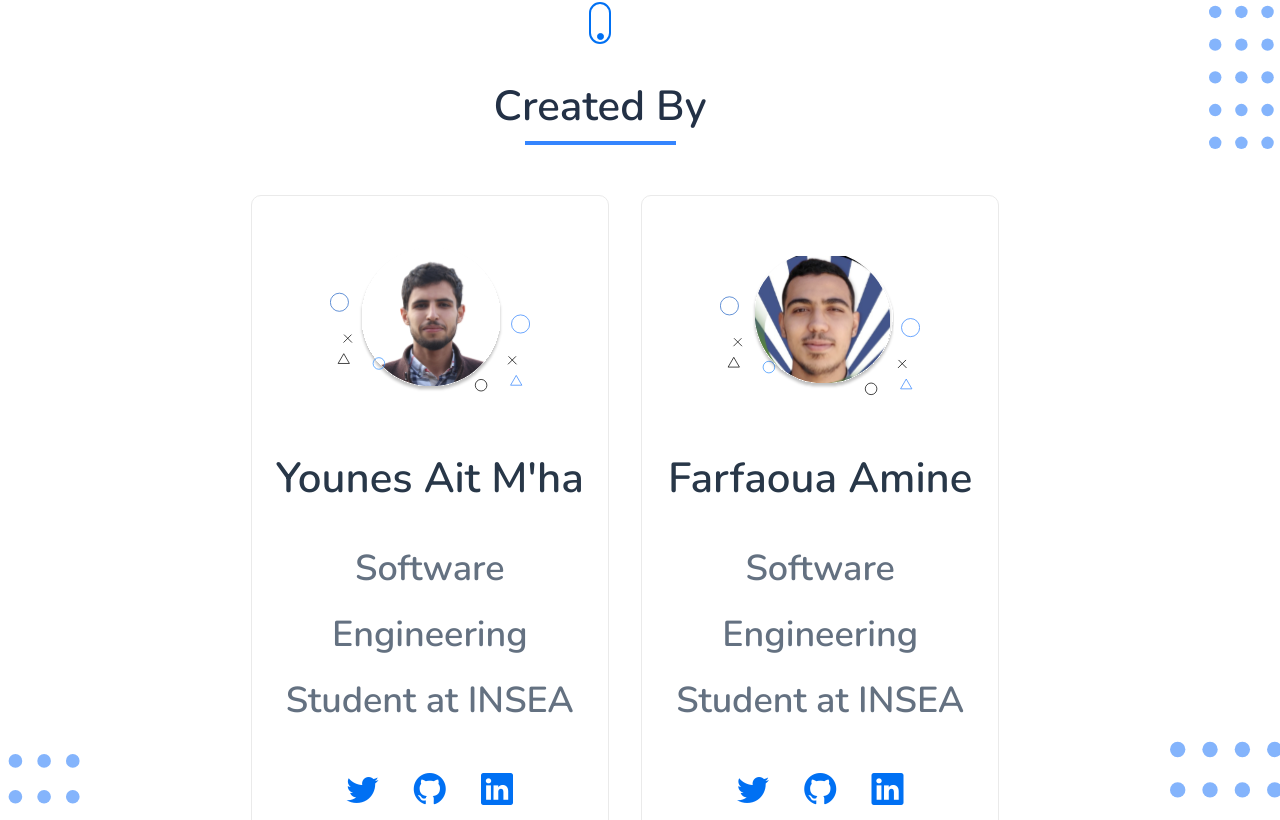
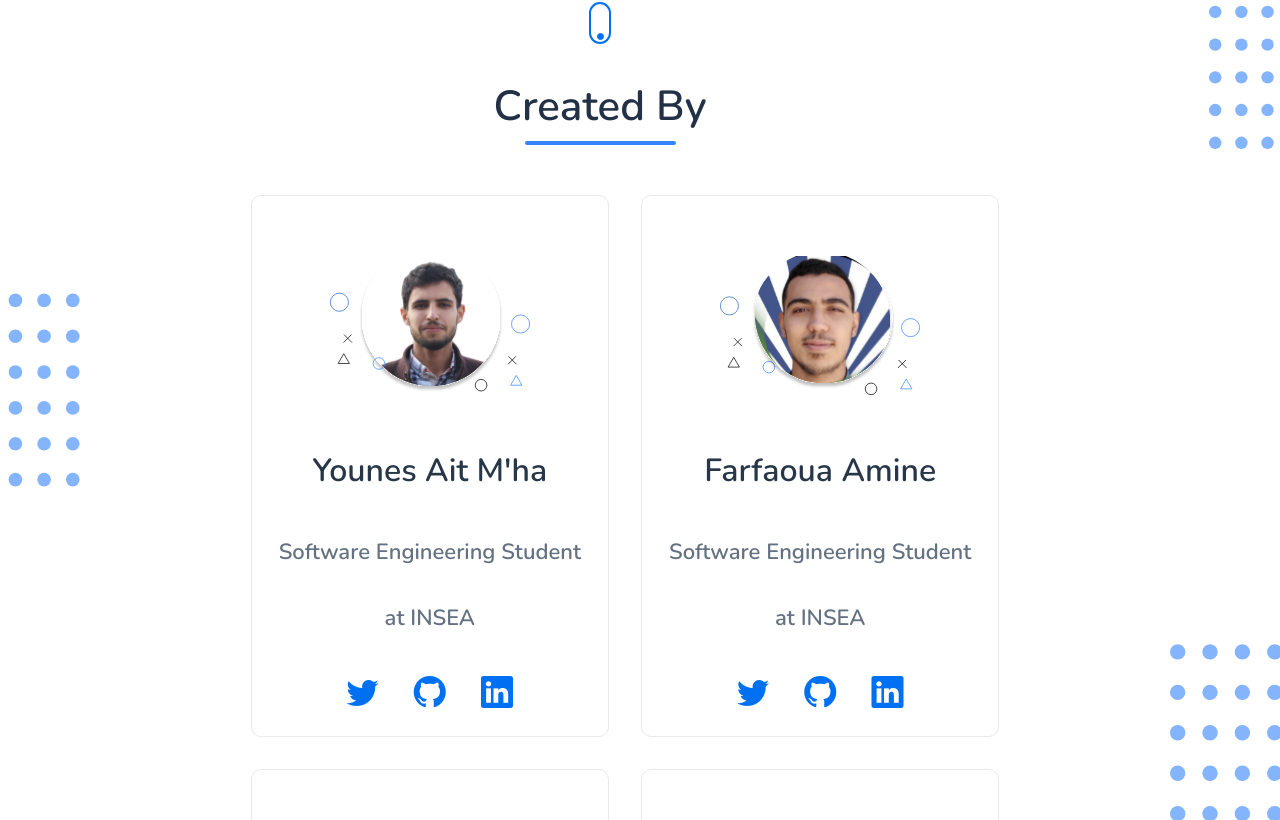
Before and after one commit to younesaitmha/Tribe-Video-App, a Next.js app: page / in a window 1280 px wide. Shown: the part 780-1600 px from the top of the page. Built offline with nearby package versions, Linux system fonts and the light colour scheme; no server answers.

Commit message:
add styles

```diff
--- a/styles/Home.module.css
+++ b/styles/Home.module.css
@@ -55,6 +55,7 @@
   color: #3585FE;
   width: auto;
   margin-right: 15%;
+  cursor: pointer;
 }
 
 .login {
@@ -69,6 +70,7 @@
   background-color: #3591FE;
   border-radius: 10px;
   text-align: center;
+  cursor: pointer;
 }
 
 .section1 {
@@ -148,8 +150,9 @@
   margin-top: 0;
   padding-top: 0;
   width: 151px;
-  height: 0px;
+  height: 2px;
   border: 2px solid #3585FE;
+  border-radius: 2px;
 }
 
 .footer {
@@ -252,7 +255,7 @@
   font-family: Nunito;
   font-style: normal;
   font-weight: 600;
-  font-size: 42px;
+  font-size: 32px;
   line-height: 42px;
   color: #283748;
 }
@@ -261,7 +264,7 @@
   font-family: Nunito;
   font-style: normal;
   font-weight: 600;
-  font-size: 36px;
+  font-size: 22px;
   line-height: 66px;
   text-align: center;
   color: #647181;
@@ -377,9 +380,19 @@
 }
 
 .imgSt {
-  position: relative;
-  margin-top: 0;
-  padding-top: 0;
-  top: 0px;
-  left: 0px;
+  position: absolute;
+  inset: 0px !important;
+  box-sizing: border-box !important;
+  padding: 0px !important;
+  border: none !important;
+  margin: 0 auto;
+  top: -60% !important;
+  min-width: 100%;
+  max-width: 100%;
+  min-height: 100%;
+  max-height: 100%;
 }
+
+.cadre {
+  color: #FFFFFF;
+}
--- a/styles/globals.css
+++ b/styles/globals.css
@@ -1,4 +1,5 @@
 @import url('https://fonts.googleapis.com/css2?family=Inter:wght@100;200;300;400&display=swap');
+@import url('https://fonts.googleapis.com/css2?family=Montserrat:ital,wght@0,100;0,200;0,300;0,400;0,500;0,600;0,700;0,800;0,900;1,100;1,200;1,300;1,400;1,500;1,600;1,700;1,800;1,900&display=swap');
 
 html,
 body {
```
Also changed, not shown: styles/videoSection.module.css (added, +12 -0 lines).
